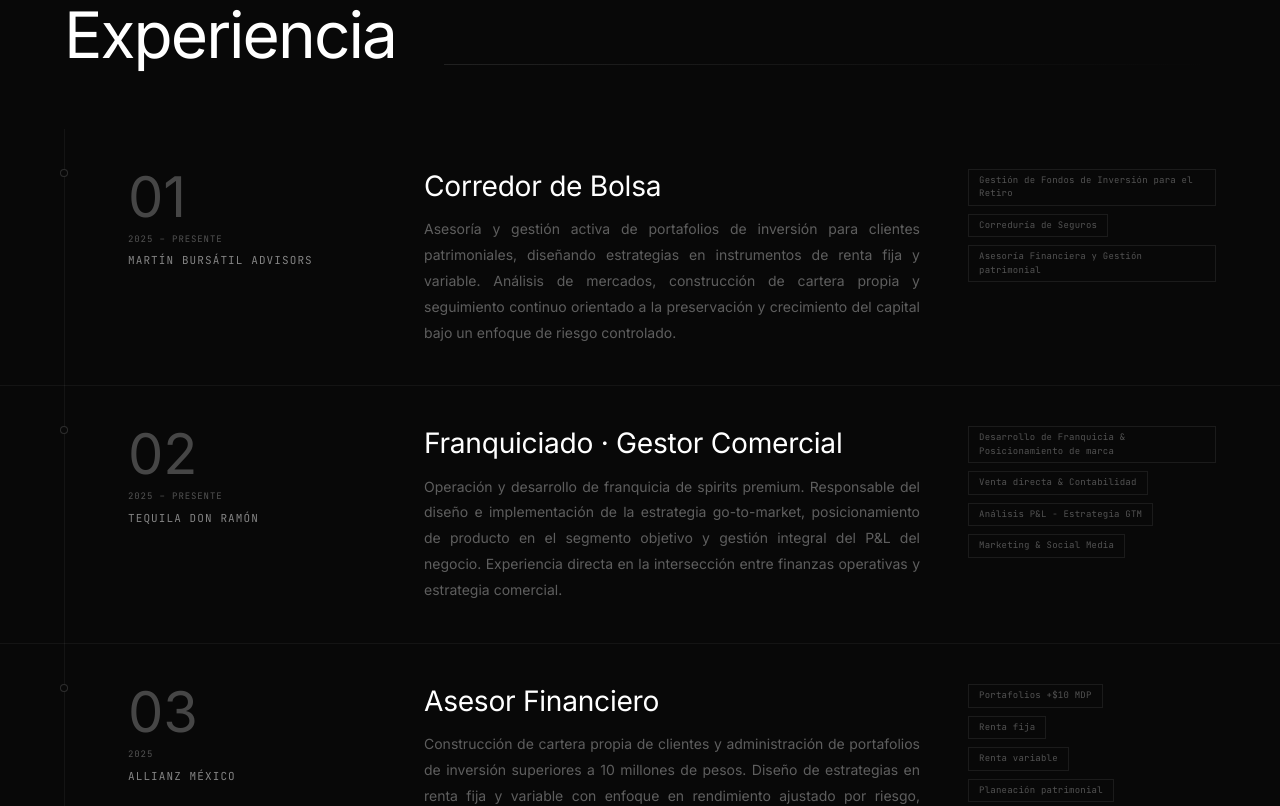
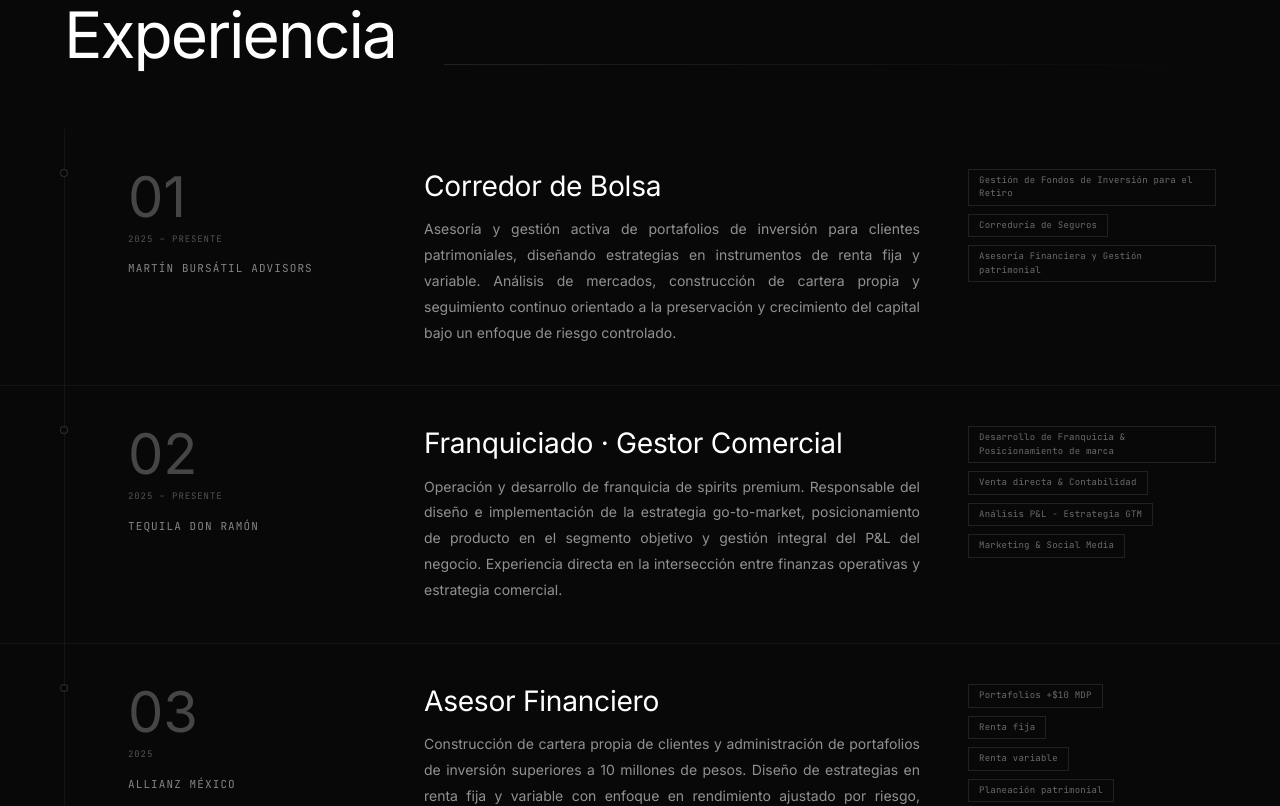
Before and after one commit to Brayandlczz/edgar-lopez-portfolio, a Next.js app: page / in a window 1280 px wide. Shown: the part 2260-3066 px from the top of the page. Built offline with nearby package versions, Linux system fonts and the light colour scheme.

Commit message:
fix(experience): correct ol/li semantic structure and improve text contrast

```diff
--- a/src/features/landing/components/Experience.tsx
+++ b/src/features/landing/components/Experience.tsx
@@ -92,10 +92,12 @@ export default function ExperienceSection() {
         />
       </div>
 
-      {/* Lista cronológica */}
-      <ol className="relative" aria-label="Lista de experiencias profesionales">
-
-        {/* Línea vertical */}
+      {/* Lista cronológica — divide-y directo en ol, sin div wrapper */}
+      <ol
+        className="relative divide-y divide-white/5"
+        aria-label="Lista de experiencias profesionales"
+      >
+        {/* Línea vertical decorativa */}
         <motion.div
           initial={{ scaleY: 0 }} animate={inView ? { scaleY: 1 } : {}}
           transition={{ duration: 1.4, ease: [0.22, 1, 0.36, 1] as const, delay: 0.4 }}
@@ -103,13 +105,12 @@ export default function ExperienceSection() {
           aria-hidden
         />
 
-        <div className="divide-y divide-white/5">
         {experiences.map((e, i) => (
           <motion.li
             key={`${e.company}-${i}`}
             variants={slideIn} custom={0.2 + i * 0.09}
             initial="hidden" animate={inView ? "visible" : "hidden"}
-              className="group relative pl-8 md:pl-16 list-none"
+            className="group relative pl-8 md:pl-16"
           >
             {/* Nodo en línea vertical */}
             <div
@@ -133,12 +134,10 @@ export default function ExperienceSection() {
                 >
                   {String(i + 1).padStart(2, "0")}
                 </span>
-                  <div>
                 <p className="f-mono text-[9px] tracking-widest text-white/30 uppercase mb-1.5">
                   <time dateTime={e.dateTime}>{e.period}</time>
                 </p>
                 <p className="f-mono text-[11px] tracking-widest text-white/50 uppercase">{e.company}</p>
-                  </div>
               </div>
 
               {/* Col 2: rol + descripción */}
@@ -146,7 +145,7 @@ export default function ExperienceSection() {
                 <h3 className="font-display text-[clamp(1.3rem,2.2vw,1.9rem)] text-white leading-tight tracking-[-0.01em]">
                   {e.role}
                 </h3>
-                  <p className="text-white/35 text-sm leading-[1.85] text-justify group-hover:text-white/50 transition-colors duration-300">
+                <p className="text-white/55 text-sm leading-[1.85] text-justify group-hover:text-white/70 transition-colors duration-300">
                   {e.desc}
                 </p>
               </div>
@@ -156,7 +155,7 @@ export default function ExperienceSection() {
                 {e.tags.map((t) => (
                   <span
                     key={t}
-                      className="f-mono text-[9px] tracking-wide border border-white/8 text-white/30 px-2.5 py-1 group-hover:border-white/20 group-hover:text-white/45 transition-all duration-300 w-fit"
+                    className="f-mono text-[9px] tracking-wide border border-white/10 text-white/40 px-2.5 py-1 group-hover:border-white/25 group-hover:text-white/60 transition-all duration-300 w-fit"
                   >
                     {t}
                   </span>
@@ -165,7 +164,6 @@ export default function ExperienceSection() {
             </div>
           </motion.li>
         ))}
-        </div>
       </ol>
     </section>
   );
--- a/src/features/landing/components/Hero.tsx
+++ b/src/features/landing/components/Hero.tsx
@@ -106,7 +106,9 @@ export default function HeroSection() {
               src="/images/me.webp"
               alt="Edgar López Rodríguez, asesor financiero y economista de la UNAM"
               fill
-              sizes="30vw"
+              loading="eager"
+              fetchPriority="high"
+              sizes="(max-width: 768px) 0vw, 50vw"
               className="object-cover object-top grayscale"
               priority
             />
```
Lines whose indentation alone changed are shown as unchanged.
